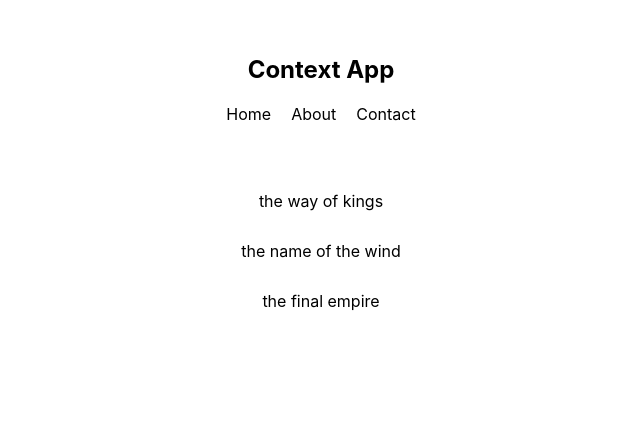
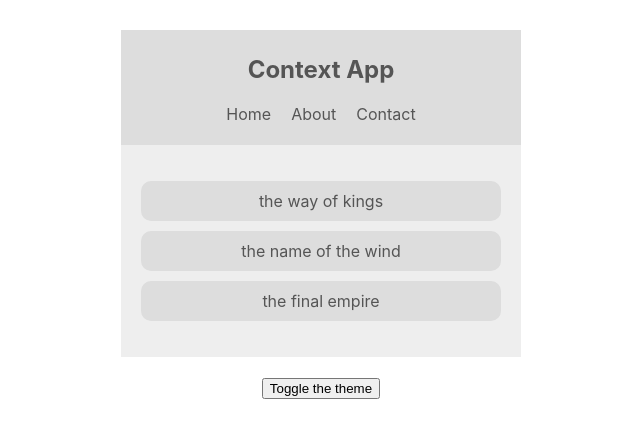
Before and after one commit to paulojosejr/React-Context-Hooks, a React (Create React App) app in the folder contextapp/: page / in a window 1280 px wide. Shown: the top 438 px of the page, without its empty margins (319-959 px from the left). Built offline with nearby package versions, Linux system fonts and the light colour scheme.

Commit message:
updating context data

```diff
--- a/contextapp/src/App.js
+++ b/contextapp/src/App.js
@@ -1,6 +1,7 @@
 import React from 'react'
 import BookList from './components/BookList'
 import Navbar from './components/Navbar'
+import ThemeToggle from './components/ThemeToggle';
 import ThemeContextProvider from './contexts/ThemeContext';
 
 function App() {
@@ -9,6 +10,7 @@ function App() {
       <ThemeContextProvider>
         <Navbar />
         <BookList />
+        <ThemeToggle />
       </ThemeContextProvider>
     </div>
   );
--- a/contextapp/src/components/BookList.js
+++ b/contextapp/src/components/BookList.js
@@ -1,16 +1,20 @@
 import React, { Component } from 'react';
+import { ThemeContext } from '../contexts/ThemeContext';
 
 class BookList extends Component {
+    static contextType = ThemeContext
     render() {
+        const { isLightTheme, light, dark } = this.context
+        const theme = isLightTheme ? light : dark
         return (
-            <div className="book-list">
+            <div className="book-list" style={{ color: theme.syntax, background: theme.bg }}>
                 <ul>
-                    <li>the way of kings</li>
-                    <li>the name of the wind</li>
-                    <li>the final empire</li>
+                    <li style={{ background: theme.ui}}>the way of kings</li>
+                    <li style={{ background: theme.ui}}>the name of the wind</li>
+                    <li style={{ background: theme.ui}}>the final empire</li>
                 </ul>
             </div>
-         );
+        );
     }
 }
 
--- a/contextapp/src/components/Navbar.js
+++ b/contextapp/src/components/Navbar.js
@@ -1,9 +1,14 @@
 import React, {Component} from 'react';
+import { ThemeContext } from '../contexts/ThemeContext';
 
 class Navbar extends Component {
     render() {
         return (
-            <nav>
+            <ThemeContext.Consumer>{(context) => {
+                const { isLightTheme, light, dark } = context
+                const theme = isLightTheme ? light : dark
+                return(
+                    <nav style={{ background: theme.ui, color: theme.syntax}}>
                     <h1>Context App</h1>
                     <ul>
                         <li>Home</li>
@@ -11,6 +16,8 @@ class Navbar extends Component {
                         <li>Contact</li>
                     </ul>
                 </nav>
+                )
+            }}</ThemeContext.Consumer>
         );
     }
 }
--- /dev/null
+++ b/contextapp/src/components/ThemeToggle.js
@@ -0,0 +1,14 @@
+import React, { Component } from 'react';
+import { ThemeContext } from '../contexts/ThemeContext';
+
+class ThemeToggle extends Component {
+    static contextType = ThemeContext
+    render() {
+        const {toggleTheme} = this.context
+        return (
+            <button onClick={toggleTheme}>Toggle the theme</button>
+         );
+    }
+}
+
+export default ThemeToggle;
--- a/contextapp/src/contexts/ThemeContext.js
+++ b/contextapp/src/contexts/ThemeContext.js
@@ -8,9 +8,12 @@ class ThemeContextProvider extends Component {
         light: { syntax: '#555', ui: '#ddd', bg: '#eee' },
         dark: { syntax: '#ddd', ui: '#333', bg: '#555' }
     }
+    toggleTheme = () => {
+        this.setState({isLightTheme: !this.state.isLightTheme })
+    }
     render() {
         return (
-            <ThemeContext.Provider value={{...this.state}}>
+            <ThemeContext.Provider value={{...this.state, toggleTheme: this.toggleTheme }}>
                 {this.props.children}
             </ThemeContext.Provider>
         );
```
Lines whose indentation alone changed are shown as unchanged.
